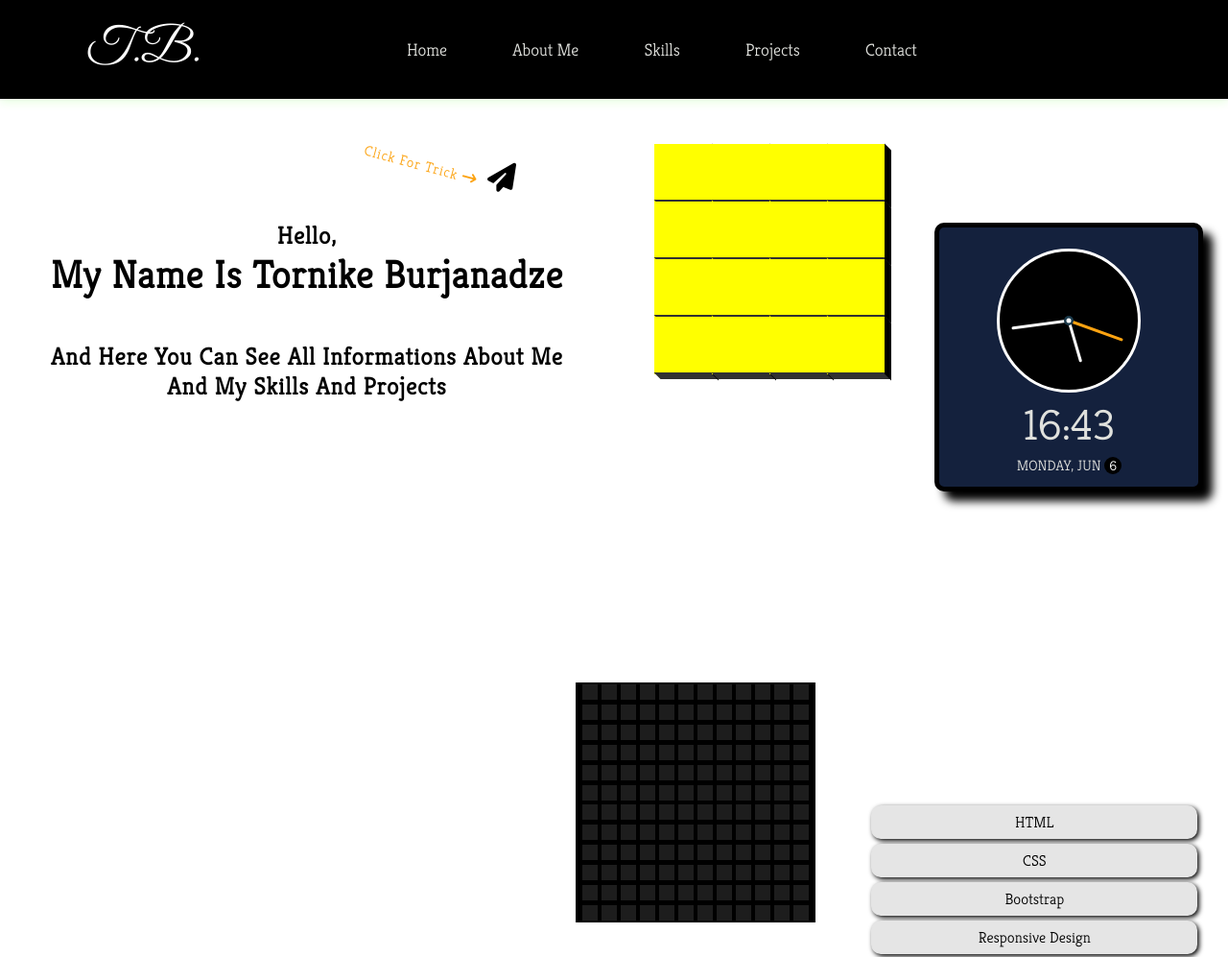
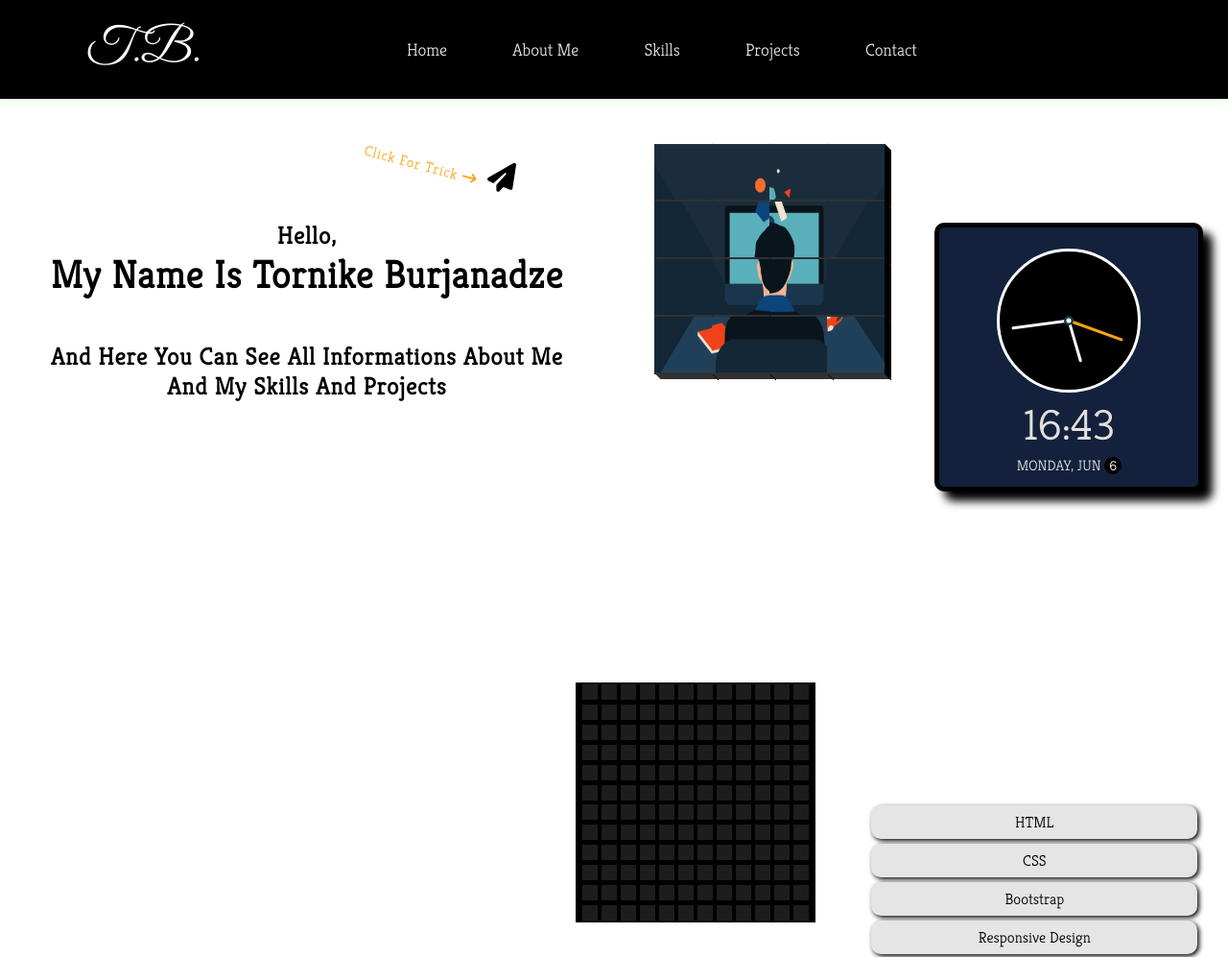
Before and after one commit to t0rn1k3/portfolio, a plain HTML site: page index.html in a window 1280 px wide. Shown: the top 997 px of the page at 96% size. Drawn offline with Linux system fonts and the light colour scheme.

Commit message:
change box's picture

```diff
--- a/css/style.css
+++ b/css/style.css
@@ -308,7 +308,7 @@ h1 {
     width:70px;
     height:70px;
     background-color: yellow;
-    background-image: url('../images/v.gif');
+    background-image: url('../images/code.png');
     background-repeat: no-repeat;
     background-size: 280px 280px;
     transition: 0.4s ease;
```
Also changed, not shown: images/code.png (added).
